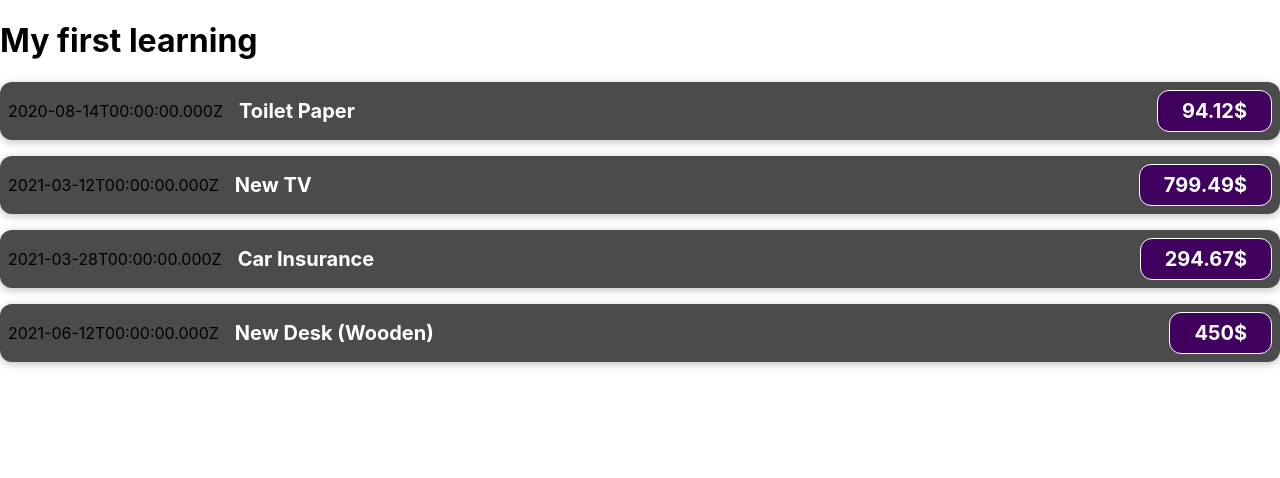
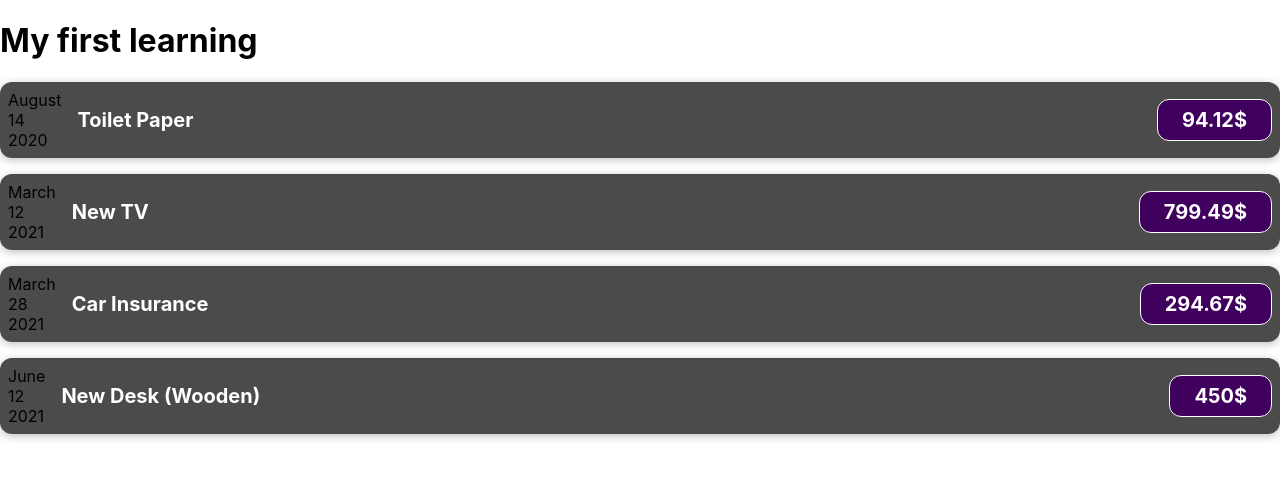
Before and after one commit to harini24/react-complete-guide, a React (Create React App) app: page / in a window 1280 px wide. Shown: the top 478 px of the page. Built offline with nearby package versions, Linux system fonts and the light colour scheme.

Commit message:
adding normal JS login to comp

```diff
--- a/src/components/ExpenseItem.js
+++ b/src/components/ExpenseItem.js
@@ -1,11 +1,15 @@
 import './ExpenseItem.css'
 function ExpenseItem(props) {
-    const expenseDate = new Date(2021,2,8);
-    const expenseTitle="Car Insurance";
-    const expenseAmount=256.45
+    const month = props.date.toLocaleString('en-US',{month:'long'});
+    const date=props.date.toLocaleString('en-US',{day:'2-digit'});
+    const year=props.date.getFullYear();
     return (
         <div className="expense-item">
-            <div>{props.date.toISOString()}</div>
+            <div>
+                <div>{month}</div>
+                <div>{date}</div>
+                <div>{year}</div>
+            </div>
             <div className="expense-item__description">
                 <h2>{props.title}</h2>
                 <div className="expense-item__price">{props.amount}$</div>
```
